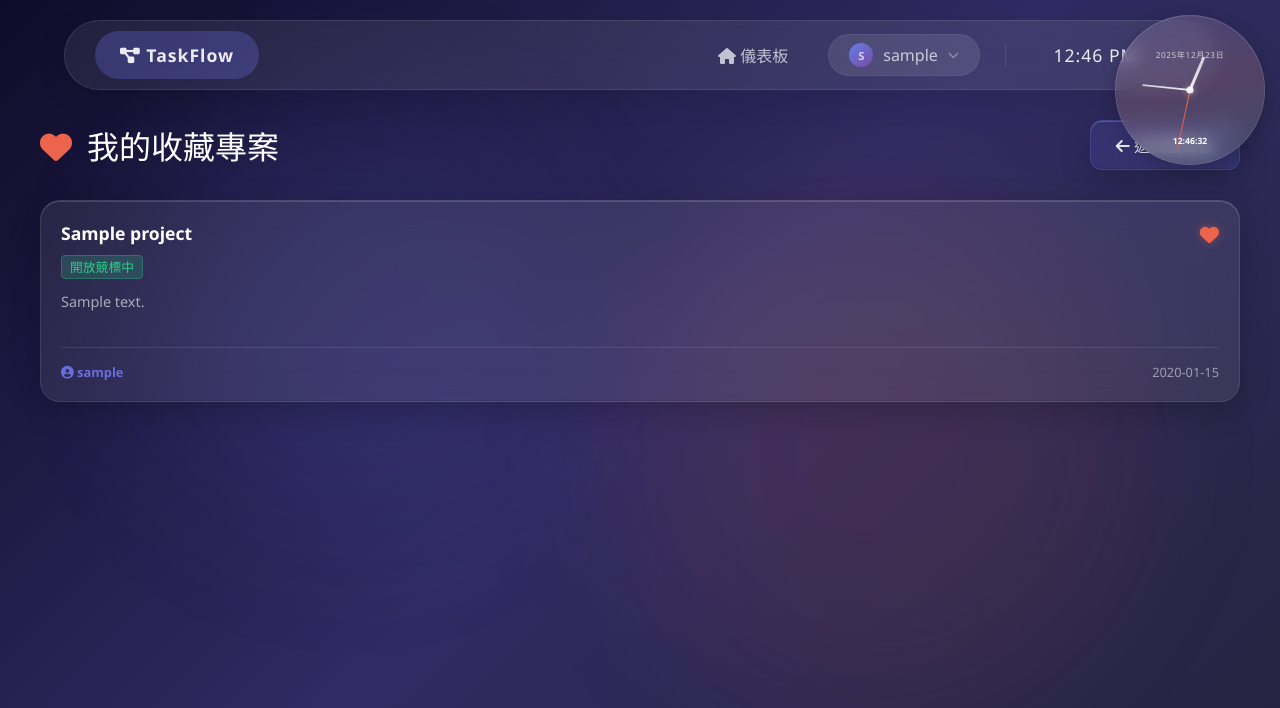
After one commit to JAS845323/work-platform-fastapi, a FastAPI app: page /favorites in a window 1280 px wide. The commit adds this page. Shown: the top 708 px of the page. Run offline with FastAPI, Linux system fonts and the light colour scheme; the visitor is signed in with stand-in values (Sample User, id 1); tables that the repository leaves empty hold one stand-in row (values such as "Sample post").

Commit message:
收藏功能

```diff
--- a/main.py
+++ b/main.py
@@ -195,6 +195,21 @@ def get_project_detail_page(project_id: int, request: Request, db: Session = Dep
         "unread_count": unread_count_value, # 這裡現在有值了
     })
 
+# --- [新增] 我的收藏頁面 ---
+@app.get("/favorites", response_class=HTMLResponse, dependencies=[Depends(get_user_from_session)])
+def get_favorites_page(request: Request, db: Session = Depends(get_db)):
+    user_id = request.session.get("user_id")
+    # 預先載入收藏專案及其發案人資料，避免 N+1 問題
+    user = db.query(db_models.User).options(
+        joinedload(db_models.User.favorite_projects).joinedload(db_models.Project.client)
+    ).filter(db_models.User.id == user_id).first()
+
+    return templates.TemplateResponse("favorites.html", {
+        "request": request,
+        "user": user,
+        "projects": user.favorite_projects
+    })
+
 # --- 個人檔案頁：加入收藏與雷達圖數據 ---
 @app.get("/user/{user_id_profile}", response_class=HTMLResponse, dependencies=[Depends(get_user_from_session)])
 def get_user_profile_page(user_id_profile: int, request: Request, db: Session = Depends(get_db)):
--- a/templates/base.html
+++ b/templates/base.html
@@ -176,6 +176,11 @@
                             <a href="/user/{{ request.session.user_id }}" class="dropdown-item">
                                 <i class="fas fa-user-circle"></i> 個人檔案
                             </a>
+                            {% if request.session.role != 'client' %}
+                            <a href="/favorites" class="dropdown-item">
+                                <i class="fas fa-heart"></i> 我的收藏
+                            </a>
+                            {% endif %}
                             <a href="/dashboard" class="dropdown-item">
                                 <i class="fas fa-cog"></i> 帳號設定
                             </a>
--- /dev/null
+++ b/templates/favorites.html
@@ -0,0 +1,115 @@
+{% extends "base.html" %}
+
+{% block title %}我的收藏 | TaskFlow{% endblock %}
+
+{% block content %}
+<div class="row justify-content-center">
+    <div class="col-lg-10">
+
+        <div style="display: flex; align-items: center; justify-content: space-between; margin-bottom: 30px;">
+            <h2 style="color: white; font-weight: 300; font-size: 2rem; margin: 0;">
+                <i class="fas fa-heart" style="color: #ec644b; margin-right: 15px;"></i>我的收藏專案
+            </h2>
+            <a href="/dashboard" class="glass-button btn-inline-sm">
+                <i class="fas fa-arrow-left"></i> 返回儀表板
+            </a>
+        </div>
+
+        <div class="effects-grid">
+            {% for project in projects %}
+            <div class="effect-card" id="project-card-{{ project.id }}" style="padding: 20px; position: relative;">
+
+                <!-- 收藏按鈕 (點擊可取消收藏) -->
+                <button class="fav-btn active"
+                        onclick="toggleFavorite(event, {{ project.id }}, this)"
+                        title="移除收藏"
+                        style="position: absolute; top: 15px; right: 15px;">
+                    <i class="fas fa-heart"></i>
+                </button>
+
+                <div onclick="location.href='/project/{{ project.id }}'" style="cursor: pointer;">
+                    <h4 style="color: white; margin-bottom: 10px; font-size: 1.1rem; padding-right: 30px;">{{ project.title }}</h4>
+
+                    <div style="margin-bottom: 15px;">
+                        {% if project.status == 'open' %}
+                            <span style="font-size: 0.8rem; padding: 2px 8px; border-radius: 4px; background: rgba(45, 206, 137, 0.2); color: #2dce89; border: 1px solid rgba(45, 206, 137, 0.3);">開放競標中</span>
+                        {% elif project.status == 'in_progress' %}
+                            <span style="font-size: 0.8rem; padding: 2px 8px; border-radius: 4px; background: rgba(255, 193, 7, 0.2); color: #ffc107; border: 1px solid rgba(255, 193, 7, 0.3);">執行中</span>
+                        {% else %}
+                            <span style="font-size: 0.8rem; padding: 2px 8px; border-radius: 4px; background: rgba(136, 152, 170, 0.2); color: #8898aa; border: 1px solid rgba(136, 152, 170, 0.3);">{{ project.status }}</span>
+                        {% endif %}
+                    </div>
+
+                    <p style="color: rgba(255,255,255,0.6); font-size: 0.9rem; height: 40px; overflow: hidden;">
+                        {{ project.description | truncate(50) }}
+                    </p>
+
+                    <div style="margin-top: 15px; padding-top: 15px; border-top: 1px solid rgba(255,255,255,0.1); display: flex; justify-content: space-between; font-size: 0.8rem;">
+                        <span style="color: #686de0; font-weight: bold;">
+                            <i class="fas fa-user-circle"></i> {{ project.client.username }}
+                        </span>
+                        <span style="color: rgba(255,255,255,0.5);">{{ project.created_at.strftime('%Y-%m-%d') }}</span>
+                    </div>
+                </div>
+            </div>
+            {% else %}
+            <div style="grid-column: 1/-1; text-align: center; padding: 60px; color: rgba(255,255,255,0.4); background: rgba(255,255,255,0.02); border-radius: 16px; border: 1px dashed rgba(255,255,255,0.1);">
+                <i class="far fa-heart" style="font-size: 3rem; margin-bottom: 20px; opacity: 0.5;"></i>
+                <p style="font-size: 1.1rem;">您目前還沒有收藏任何專案</p>
+                <a href="/dashboard" class="glass-button btn-inline-sm" style="margin-top: 15px;">前往市場探索</a>
+            </div>
+            {% endfor %}
+        </div>
+
+    </div>
+</div>
+
+<style>
+    /* 收藏按鈕樣式 (與 Dashboard 一致) */
+    .fav-btn {
+        background: transparent;
+        border: none;
+        color: rgba(255,255,255,0.3);
+        font-size: 1.2rem;
+        cursor: pointer;
+        transition: 0.3s;
+        padding: 5px;
+        z-index: 2;
+    }
+    .fav-btn:hover { transform: scale(1.2); }
+    .fav-btn.active { color: #ec644b; text-shadow: 0 0 10px rgba(236, 100, 75, 0.4); }
+</style>
+
+<script>
+    // 收藏功能邏輯 (與 Dashboard 類似，但取消收藏時會移除卡片)
+    async function toggleFavorite(event, projectId, btn) {
+        event.stopPropagation();
+        event.preventDefault();
+
+        if (!confirm("確定要從收藏中移除此專案嗎？")) return;
+
+        try {
+            const response = await fetch(`/api/projects/${projectId}/favorite`, {
+                method: 'POST',
+                headers: { 'Content-Type': 'application/json' }
+            });
+
+            if (response.ok) {
+                const data = await response.json();
+                if (!data.is_favorited) {
+                    // 移除卡片動畫
+                    const card = document.getElementById(`project-card-${projectId}`);
+                    card.style.transition = "all 0.5s ease";
+                    card.style.opacity = "0";
+                    card.style.transform = "scale(0.9)";
+                    setTimeout(() => card.remove(), 500);
+                    if (window.showToast) showToast('已從收藏中移除', 'info');
+                }
+            }
+        } catch (e) {
+            console.error('收藏請求錯誤:', e);
+            if (window.showToast) showToast('網路連線錯誤', 'error');
+        }
+    }
+</script>
+{% endblock %}
```
Also changed, not shown: templates/project_detail.html (+6 -6 lines), templates/user_profile.html (+10 -4 lines).
